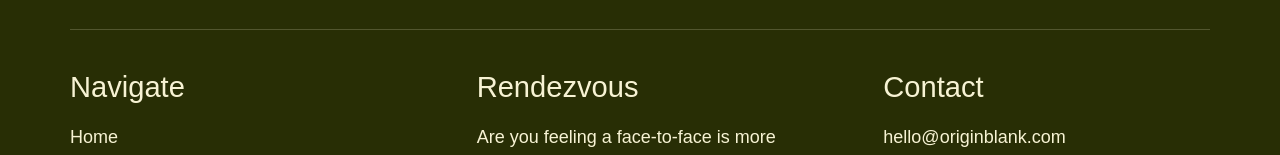
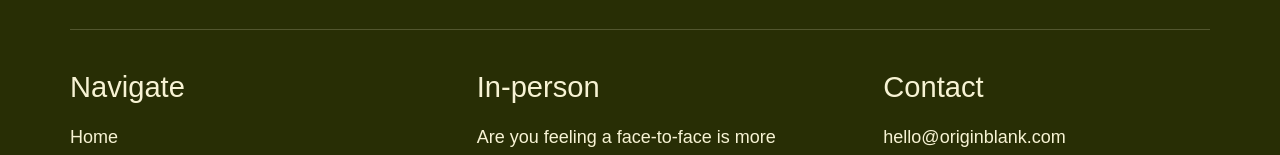
Before and after one commit to sgarciagallego/originblank, a Next.js app: page / in a window 1280 px wide. Shown: the part 2638-2793 px from the top of the page. Built offline with nearby package versions, Linux system fonts and the light colour scheme; a web font is replaced by a local one.

Commit message:
changing footer language

```diff
--- a/components/molecules/footer/footer.js
+++ b/components/molecules/footer/footer.js
@@ -22,7 +22,7 @@ export default function Footer() {
             </ul>
           </div>
           <div className={styles.findUs}>
-            <h2>Rendezvous</h2>
+            <h2>In-person</h2>
             <p>Are you feeling a face-to-face is more efficient? Hit us up, and let&apos;s make it happen!</p>
           </div>
           <div className={styles.contact}>
```
